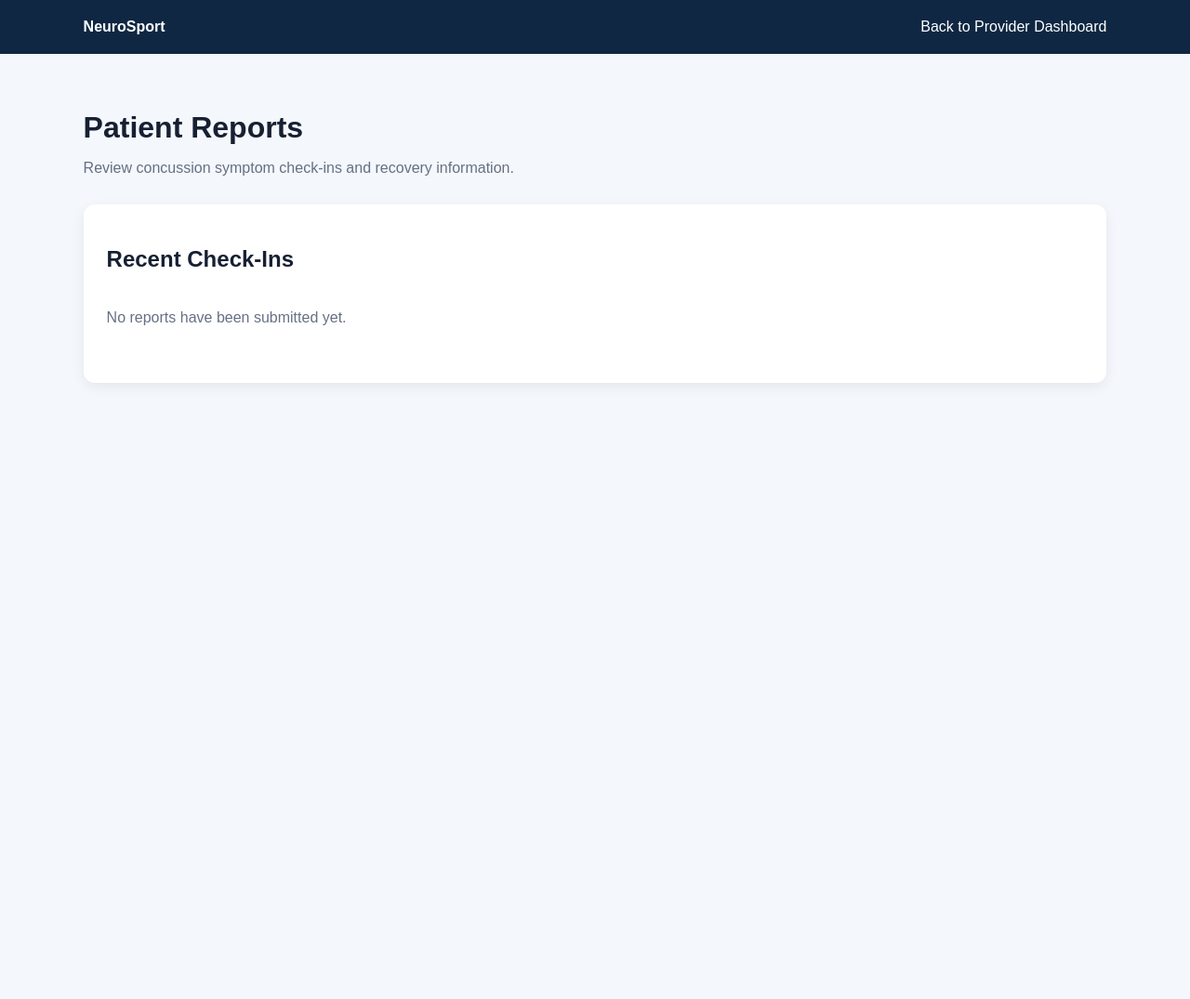
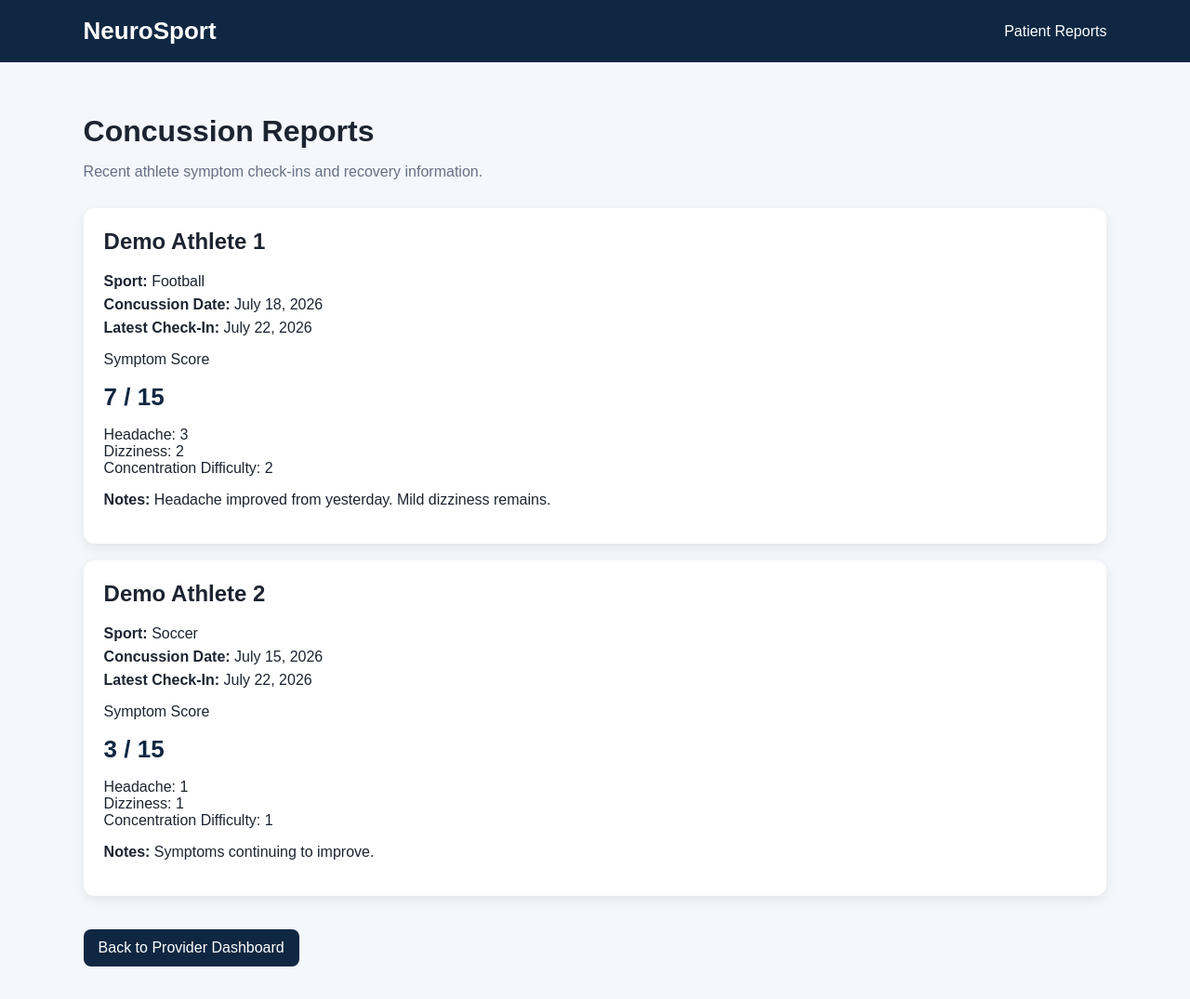
Before and after one commit to pedroD69/NueroSport, a plain HTML site: page reports.html in a window 1280 px wide. Shown: the whole page at 93% size. Before the commit the page ends 800 px from the top, so only its background shows below. Drawn offline with Linux system fonts and the light colour scheme.

Commit message:
Revise reports.html for concussion report display
Updated the reports page to reflect concussion reports with improved styling and structure.

```diff
--- a/reports.html
+++ b/reports.html
@@ -3,45 +3,32 @@
 <head>
   <meta charset="UTF-8">
   <meta name="viewport" content="width=device-width, initial-scale=1.0">
-
-  <title>NeuroSport | Reports</title>
+  <title>NeuroSport Reports</title>
 
   <style>
-    * {
-      box-sizing: border-box;
-      font-family: Arial, sans-serif;
-    }
-
     body {
       margin: 0;
+      font-family: Arial, sans-serif;
       background: #f4f7fb;
-      color: #172033;
+      color: #1c2430;
     }
 
     header {
       background: #0f2742;
       color: white;
-      padding: 20px 7%;
+      padding: 18px 7%;
       display: flex;
       justify-content: space-between;
       align-items: center;
     }
 
-    header a {
-      color: white;
-      text-decoration: none;
+    .logo {
+      font-size: 26px;
+      font-weight: bold;
     }
 
     main {
-      padding: 40px 7%;
-    }
-
-    .card {
-      background: white;
-      padding: 25px;
-      border-radius: 12px;
-      margin-bottom: 20px;
-      box-shadow: 0 4px 14px rgba(0,0,0,.07);
+      padding: 35px 7%;
     }
 
     h1 {
@@ -53,34 +40,36 @@
       margin-bottom: 30px;
     }
 
-    table {
-      width: 100%;
-      border-collapse: collapse;
+    .report {
+      background: white;
+      padding: 22px;
+      border-radius: 12px;
+      margin-bottom: 18px;
+      box-shadow: 0 4px 14px rgba(0,0,0,0.08);
     }
 
-    th,
-    td {
-      padding: 14px;
-      text-align: left;
-      border-bottom: 1px solid #e4e7ec;
+    .report h2 {
+      margin-top: 0;
     }
 
-    th {
-      color: #475467;
+    .score {
+      font-size: 26px;
+      font-weight: bold;
+      color: #0f2742;
     }
 
-    .empty {
-      color: #667085;
-      padding: 20px 0;
+    .info {
+      margin: 7px 0;
     }
 
-    button {
+    .button {
+      display: inline-block;
+      margin-top: 18px;
       background: #0f2742;
       color: white;
-      border: none;
-      padding: 10px 16px;
+      padding: 11px 16px;
       border-radius: 8px;
-      cursor: pointer;
+      text-decoration: none;
     }
   </style>
 </head>
@@ -88,84 +77,56 @@
 <body>
 
 <header>
-  <strong>NeuroSport</strong>
-
-  <a href="provider.html">
-    Back to Provider Dashboard
-  </a>
+  <div class="logo">NeuroSport</div>
+  <div>Patient Reports</div>
 </header>
 
 <main>
 
-  <h1>Patient Reports</h1>
+  <h1>Concussion Reports</h1>
+  <p class="subtitle">Recent athlete symptom check-ins and recovery information.</p>
 
-  <p class="subtitle">
-    Review concussion symptom check-ins and recovery information.
-  </p>
+  <div class="report">
+    <h2>Demo Athlete 1</h2>
 
-  <div class="card">
+    <p class="info"><strong>Sport:</strong> Football</p>
+    <p class="info"><strong>Concussion Date:</strong> July 18, 2026</p>
+    <p class="info"><strong>Latest Check-In:</strong> July 22, 2026</p>
 
-    <h2>Recent Check-Ins</h2>
+    <p>Symptom Score</p>
+    <div class="score">7 / 15</div>
 
-    <div id="reportArea"></div>
+    <p>
+      Headache: 3<br>
+      Dizziness: 2<br>
+      Concentration Difficulty: 2
+    </p>
 
+    <p><strong>Notes:</strong> Headache improved from yesterday. Mild dizziness remains.</p>
   </div>
+
+  <div class="report">
+    <h2>Demo Athlete 2</h2>
+
+    <p class="info"><strong>Sport:</strong> Soccer</p>
+    <p class="info"><strong>Concussion Date:</strong> July 15, 2026</p>
+    <p class="info"><strong>Latest Check-In:</strong> July 22, 2026</p>
+
+    <p>Symptom Score</p>
+    <div class="score">3 / 15</div>
+
+    <p>
+      Headache: 1<br>
+      Dizziness: 1<br>
+      Concentration Difficulty: 1
+    </p>
+
+    <p><strong>Notes:</strong> Symptoms continuing to improve.</p>
+  </div>
+
+  <a class="button" href="provider.html">Back to Provider Dashboard</a>
 
 </main>
 
-<script>
-
-  const reports =
-    JSON.parse(localStorage.getItem("reports")) || [];
-
-  const reportArea =
-    document.getElementById("reportArea");
-
-  if (reports.length === 0) {
-
-    reportArea.innerHTML =
-      '<p class="empty">No reports have been submitted yet.</p>';
-
-  } else {
-
-    let html = `
-      <table>
-
-        <thead>
-          <tr>
-            <th>Athlete</th>
-            <th>Sport</th>
-            <th>Symptom Score</th>
-            <th>Date</th>
-          </tr>
-        </thead>
-
-        <tbody>
-    `;
-
-    reports.forEach(function(report) {
-
-      html += `
-        <tr>
-          <td>${report.athlete}</td>
-          <td>${report.sport}</td>
-          <td>${report.score}</td>
-          <td>${report.date}</td>
-        </tr>
-      `;
-
-    });
-
-    html += `
-        </tbody>
-      </table>
-    `;
-
-    reportArea.innerHTML = html;
-
-  }
-
-</script>
-
 </body>
 </html>
```
